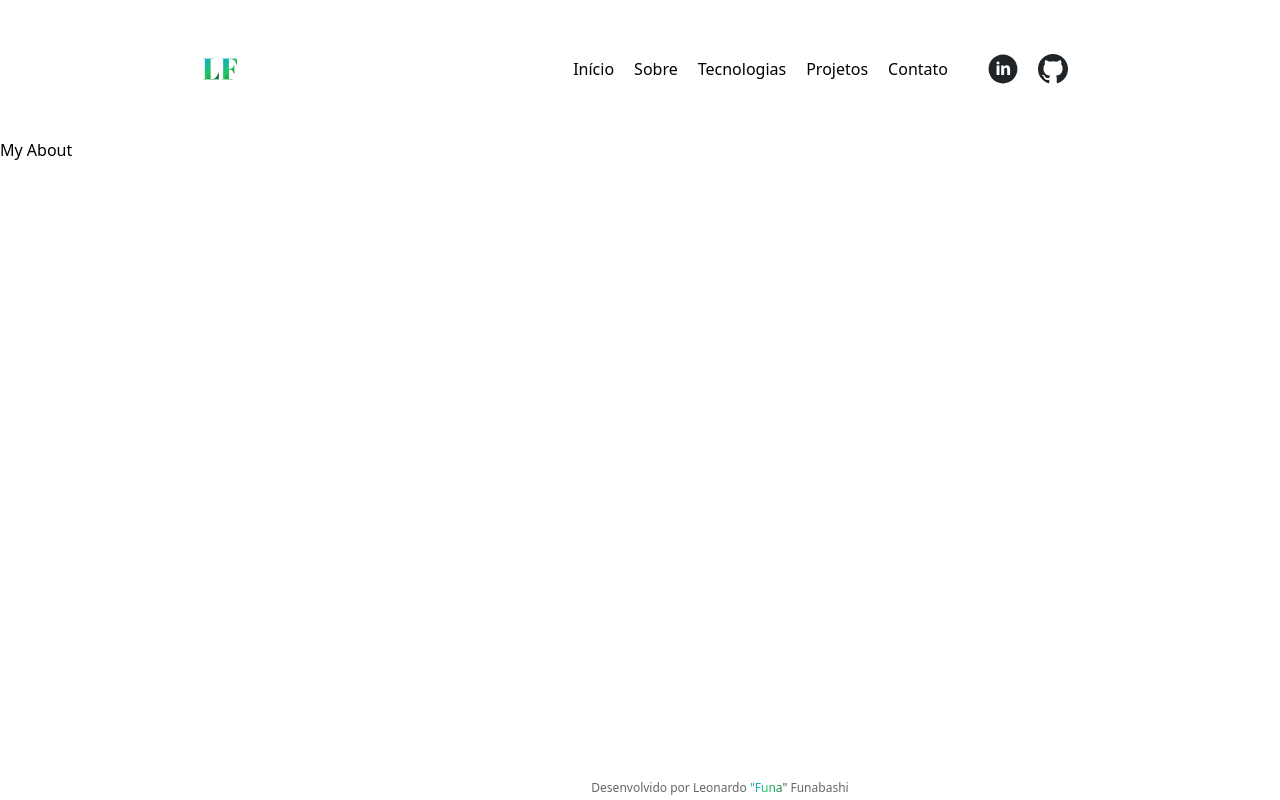
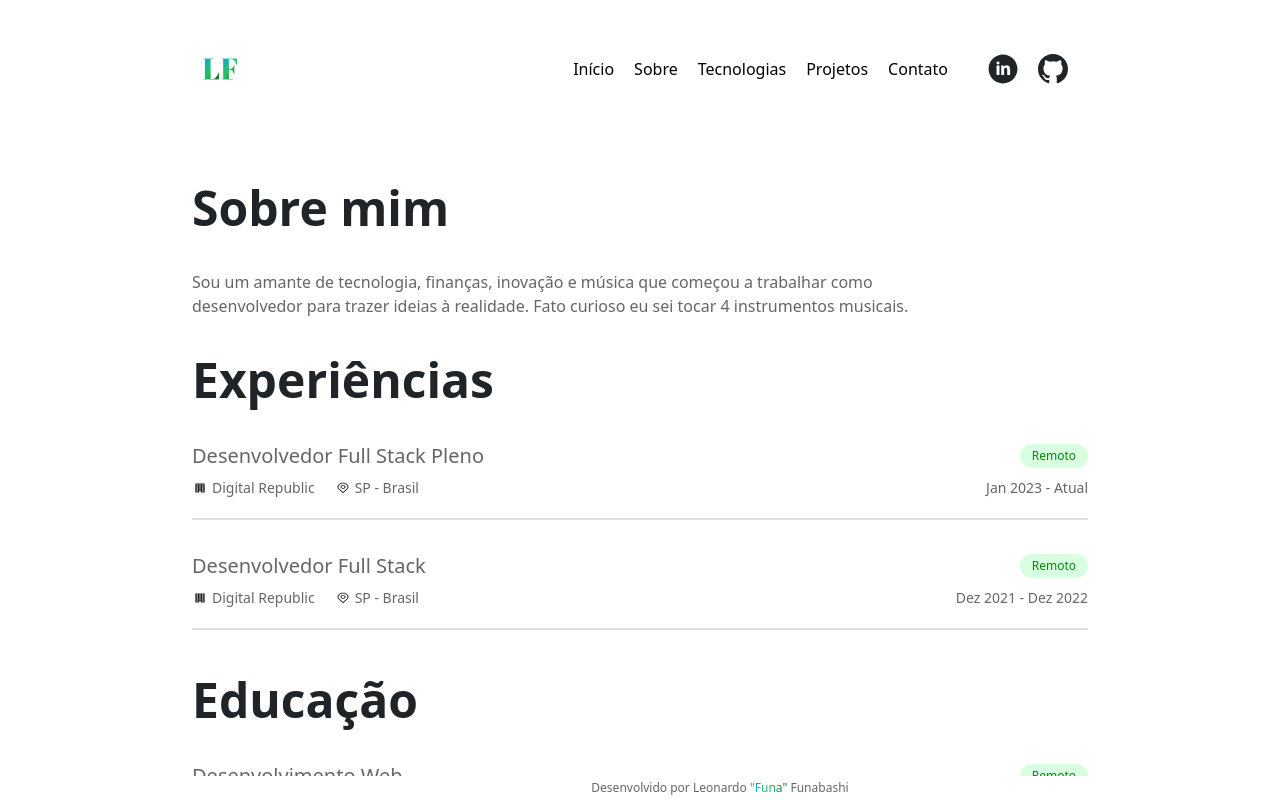
Before and after one commit to LeoFuna/leo-funa, a Next.js app: page /about in a window 1280 px wide. Shown: the top 800 px of the page. Built offline with nearby package versions, Linux system fonts and the light colour scheme.

Commit message:
feat: about page

```diff
--- a/src/app/about/page.jsx
+++ b/src/app/about/page.jsx
@@ -1,7 +1,48 @@
+import React from "react";
+import Work from "@/components/Work";
+import { personalDetails, workDetails, eduDetails } from "@/utils/details";
+
 export default function About() {
   return (
-    <main>
-      My About
+    <main className="container mx-auto max-width pt-10 pb-20 ">
+      <section>
+        <h1 className="text-2xl text-dark-heading dark:text-light-heading md:text-4xl xl:text-5xl xl:leading-tight font-bold">
+          Sobre mim
+        </h1>
+        <p className="text-content py-8 lg:max-w-3xl">{personalDetails.about}</p>
+      </section>
+      <section>
+        <h1 className="text-2xl text-dark-heading dark:text-light-heading md:text-4xl xl:text-5xl xl:leading-tight font-bold">
+          Experiências
+        </h1>
+        {React.Children.toArray(
+          workDetails.map(({ Position, Company, Location, Type, Duration }) => (
+            <Work
+              position={Position}
+              company={Company}
+              location={Location}
+              type={Type}
+              duration={Duration}
+            />
+          ))
+        )}
+      </section>
+      <section>
+        <h1 className="text-2xl pt-10 text-dark-heading dark:text-light-heading md:text-4xl xl:text-5xl xl:leading-tight font-bold">
+          Educação
+        </h1>
+        {React.Children.toArray(
+          eduDetails.map(({ Position, Company, Location, Type, Duration }) => (
+            <Work
+              position={Position}
+              company={Company}
+              location={Location}
+              type={Type}
+              duration={Duration}
+            />
+          ))
+        )}
+      </section>
     </main>
-  )
+  );
 }
--- /dev/null
+++ b/src/components/Work.jsx
@@ -0,0 +1,45 @@
+export default function Work({ position, company, location, type, duration }) {
+  return (
+    <article className="pt-8 border-b-2 border-dark-content pb-5 dark:border-light-content border-opacity-20 dark:border-opacity-20">
+      <div className="flex justify-between items-center">
+        <h1 className="text-content md:text-lg lg:text-xl">{position}</h1>
+        <div className="btn bg-greenbg text-green-text text-xs inline-block rounded-3xl px-3 py-1 min-w-fit">
+          {type}
+        </div>
+      </div>
+      <div className="flex justify-between pt-2">
+        <div className="flex flex-col md:flex-row">
+          <div className="flex items-center pr-5">
+            <svg
+              className="dark:fill-light-heading fill-dark-heading min-w-fit"
+              width="16"
+              height="12"
+              viewBox="0 0 16 12"
+              fill="none"
+              xmlns="http://www.w3.org/2000/svg"
+            >
+              <path d="M3.33331 1.5V10.5H7.33331V8.75H8.66665V10.5H12.6666V1.5H3.33331ZM4.66665 2.5H5.99998V3.5H4.66665V2.5ZM7.33331 2.5H8.66665V3.5H7.33331V2.5ZM9.99998 2.5H11.3333V3.5H9.99998V2.5ZM4.66665 4.5H5.99998V5.5H4.66665V4.5ZM7.33331 4.5H8.66665V5.5H7.33331V4.5ZM9.99998 4.5H11.3333V5.5H9.99998V4.5ZM4.66665 6.5H5.99998V7.5H4.66665V6.5ZM7.33331 6.5H8.66665V7.5H7.33331V6.5ZM9.99998 6.5H11.3333V7.5H9.99998V6.5ZM4.66665 8.5H5.99998V9.5H4.66665V8.5ZM9.99998 8.5H11.3333V9.5H9.99998V8.5Z" />
+            </svg>
+            <p className="text-content text-xs md:text-sm font-light pl-1">{company}</p>
+          </div>
+          <div className="flex items-center">
+            <svg
+              className="dark:fill-light-heading fill-dark-heading min-w-fit"
+              width="16"
+              height="12"
+              viewBox="0 0 16 12"
+              fill="none"
+              xmlns="http://www.w3.org/2000/svg"
+            >
+              <path d="M8 6.75C7.50555 6.75 7.0222 6.64003 6.61108 6.43401C6.19995 6.22798 5.87952 5.93514 5.6903 5.59253C5.50108 5.24992 5.45157 4.87292 5.54804 4.50921C5.6445 4.14549 5.8826 3.8114 6.23223 3.54918C6.58187 3.28695 7.02732 3.10838 7.51228 3.03603C7.99723 2.96368 8.4999 3.00081 8.95671 3.14273C9.41353 3.28464 9.80397 3.52496 10.0787 3.83331C10.3534 4.14165 10.5 4.50416 10.5 4.875C10.4992 5.3721 10.2356 5.84867 9.76689 6.20017C9.29822 6.55167 8.6628 6.74941 8 6.75ZM8 3.75C7.70333 3.75 7.41332 3.81598 7.16665 3.9396C6.91997 4.06321 6.72771 4.23892 6.61418 4.44448C6.50065 4.65005 6.47095 4.87625 6.52882 5.09448C6.5867 5.31271 6.72956 5.51316 6.93934 5.6705C7.14912 5.82783 7.41639 5.93498 7.70737 5.97838C7.99834 6.02179 8.29994 5.99951 8.57403 5.91437C8.84812 5.82922 9.08238 5.68502 9.24721 5.50002C9.41203 5.31501 9.5 5.09751 9.5 4.875C9.4996 4.57672 9.34144 4.29075 9.06022 4.07983C8.779 3.86892 8.3977 3.7503 8 3.75Z" />
+              <path d="M8.00001 11.25L3.78201 7.51912C3.7234 7.4631 3.66539 7.40673 3.60801 7.35C2.8875 6.63817 2.49826 5.76871 2.50001 4.875C2.50001 3.78098 3.07947 2.73177 4.11092 1.95818C5.14237 1.1846 6.54132 0.75 8.00001 0.75C9.4587 0.75 10.8576 1.1846 11.8891 1.95818C12.9205 2.73177 13.5 3.78098 13.5 4.875C13.5018 5.7683 13.1127 6.63737 12.3925 7.34888L12.392 7.35C12.392 7.35 12.242 7.49775 12.2195 7.51763L8.00001 11.25ZM4.40601 6.89813C4.40701 6.89813 4.52301 7.01362 4.54951 7.03837L8.00001 10.0905L11.455 7.03425C11.477 7.01362 11.594 6.89738 11.5945 6.897C12.1831 6.31542 12.5012 5.60514 12.5 4.875C12.5 3.97989 12.0259 3.12145 11.182 2.48851C10.3381 1.85558 9.19348 1.5 8.00001 1.5C6.80653 1.5 5.66194 1.85558 4.81803 2.48851C3.97411 3.12145 3.50001 3.97989 3.50001 4.875C3.49896 5.60559 3.81739 6.31628 4.40651 6.89813H4.40601Z" />
+            </svg>
+
+            <p className="text-content text-xs md:text-sm font-light pl-1">{location}</p>
+          </div>
+        </div>
+        <p className="text-content text-xs md:text-sm font-light pl-1 min-w-fit">{duration}</p>
+      </div>
+    </article>
+  );
+}
--- a/src/utils/details.js
+++ b/src/utils/details.js
@@ -1,7 +1,7 @@
 export const personalDetails = {
   name: "Leonardo Funabashi",
   tagline: "Eu desenvolvo soluções para web",
-  about: `Lorem Ipsum is simply dummy text of the printing and typesetting industry. Lorem Ipsum has been the industry's standard dummy text ever since the 1500s, when an unknown printer took a galley of type and scrambled it to make a type specimen book.`,
+  about: `Sou um amante de tecnologia, finanças, inovação e música que começou a trabalhar como desenvolvedor para trazer ideias à realidade. Fato curioso eu sei tocar 4 instrumentos musicais.`,
 };
 
 export const socialMediaUrl = {
@@ -9,3 +9,37 @@ export const socialMediaUrl = {
   github: "https://www.github.com/LeoFuna",
   instagram: "https://www.instagram.com/",
 };
+
+export const workDetails = [
+  {
+    Position: "Desenvolvedor Full Stack Pleno",
+    Company: "Digital Republic",
+    Location: "SP - Brasil",
+    Type: "Remoto",
+    Duration: "Jan 2023 - Atual",
+  },
+  {
+    Position: "Desenvolvedor Full Stack",
+    Company: "Digital Republic",
+    Location: "SP - Brasil",
+    Type: "Remoto",
+    Duration: "Dez 2021 - Dez 2022",
+  },
+];
+
+export const eduDetails = [
+  {
+    Position: "Desenvolvimento Web",
+    Company: `Trybe`,
+    Location: "MG",
+    Type: "Remoto",
+    Duration: "Mar 2021 - Mar 2022",
+  },
+  {
+    Position: "Bacharel em Engenharia de Produção",
+    Company: "Instituto Federal do Espírito Santo",
+    Location: "ES",
+    Type: "Presencial",
+    Duration: "Jul 2010 - Jul 2017",
+  },
+];
```
